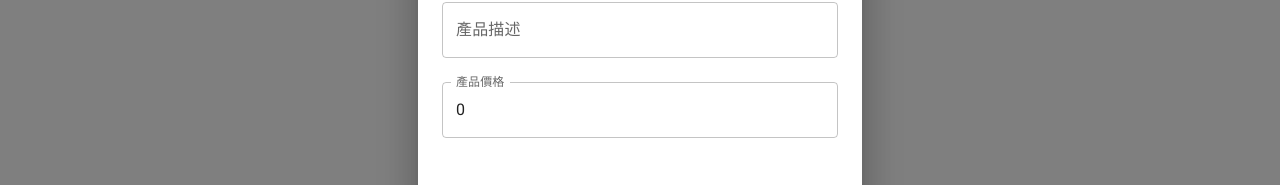
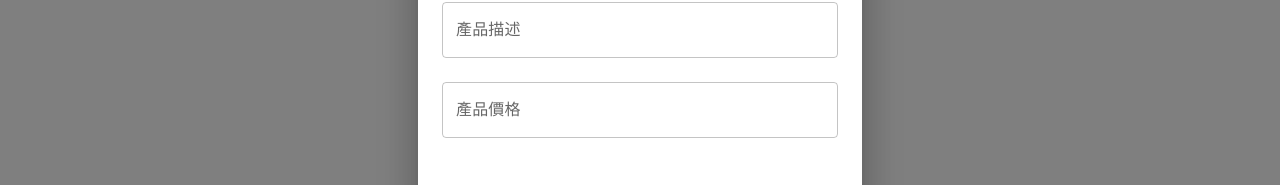
Before and after one commit to EnderWolf50/advanced-web, a Next.js app: page / in a window 1280 px wide. Both pictures are taken after a click on the button "新增商品". Shown: the part 330-515 px from the top of the page. Built offline with nearby package versions, Linux system fonts and the light colour scheme.

Commit message:
refactor: use ref to get input values to avoid unnecessary re-renders

```diff
--- a/components/product-list.tsx
+++ b/components/product-list.tsx
@@ -1,6 +1,6 @@
 "use client";
 
-import { ChangeEvent, useState } from "react";
+import { useRef, useState } from "react";
 import { Delete, Edit } from "@mui/icons-material";
 import {
   Button,
@@ -22,20 +22,18 @@ const initialProducts = [
   { desc: "iPhone X", price: 30000 },
 ];
 
-const initialDialogProduct: {
+const initialDialogState: {
+  open: boolean;
   mode?: "add" | "edit";
   idx: number;
-  desc: string;
-  price: number;
 } = {
+  open: false,
   mode: undefined,
   idx: -1,
-  desc: "",
-  price: 0,
 };
 
 const modeMap: Record<
-  NonNullable<(typeof initialDialogProduct)["mode"]>,
+  NonNullable<(typeof initialDialogState)["mode"]>,
   string
 > = {
   add: "新增商品",
@@ -44,43 +42,36 @@ const modeMap: Record<
 
 export const ProductList = () => {
   const [selected, setSelected] = useState<number>(0);
-  const [open, setOpen] = useState(false);
 
   const [products, setProducts] = useState(initialProducts);
-  const [dialogProduct, setDialogProduct] = useState(initialDialogProduct);
+  const [dialogState, setDialogState] = useState(initialDialogState);
+
+  const descInputRef = useRef<HTMLInputElement | null>(null);
+  const priceInputRef = useRef<HTMLInputElement | null>(null);
 
   const handleClose = () => {
-    setOpen(false);
-    // 重置 dialog 內的欄位，避免沒有新增或編輯就關閉 dialog 後留下上一次的資料
-    setDialogProduct(initialDialogProduct);
+    setDialogState(initialDialogState);
   };
 
-  const handleFieldChange = (e: ChangeEvent<HTMLInputElement>) => {
-    // 如果 input 欄位的 type 為 number，則取用轉為數字後的數值
-    const value =
-      e.target.type !== "number" ? e.target.value : e.target.valueAsNumber;
-    setDialogProduct((prev) => ({ ...prev, [e.target.name]: value }));
-  };
   const handleAddClick = () => {
-    // 開啟 dialog
-    setOpen(true);
-    // 重置 dialog 內的欄位
-    setDialogProduct((prev) => ({ ...prev, mode: "add" }));
+    // 開啟 dialog，設定為模式為新增
+    setDialogState((prev) => ({ ...prev, open: true, mode: "add" }));
   };
   const handleEditClick = (idx: number) => {
-    // 開啟 dialog
-    setOpen(true);
-    // 將該商品的資料填入 dialog 內的欄位
-    setDialogProduct({ mode: "edit", idx, ...products[idx] });
+    // 開啟 dialog，設定為模式為編輯，並指定要編輯的物品 index
+    setDialogState((prev) => ({ ...prev, open: true, mode: "edit", idx }));
   };
-
   const handleDeleteClick = (idx: number) => {
     // 使用 Array.filter 對照是否 "不為" 指定的 index，來過濾出新的陣列
     // 相較於 Array.splice，Array.filter 不會影響原本的陣列，而是返回一個新的陣列
     setProducts((prev) => prev.filter((_, i) => i !== idx));
   };
   const handleDialogProductSubmit = () => {
-    const { mode, idx, ...productInfo } = dialogProduct;
+    const { mode, idx } = dialogState;
+    const productInfo = {
+      desc: descInputRef.current!.value,
+      price: priceInputRef.current!.valueAsNumber,
+    };
 
     if (mode === "add") {
       // 新增商品到 `products` state
@@ -93,13 +84,11 @@ export const ProductList = () => {
         )
       );
     }
-    // 關閉 dialog
-    setOpen(false);
-    // 重置 dialog 內的欄位
-    setDialogProduct(initialDialogProduct);
+    // 重置 dialog state
+    setDialogState(initialDialogState);
   };
 
-  const modeText = dialogProduct.mode ? modeMap[dialogProduct.mode] : "";
+  const modeText = dialogState.mode ? modeMap[dialogState.mode] : "";
 
   return (
     <div>
@@ -139,27 +128,30 @@ export const ProductList = () => {
       <Button variant="contained" onClick={handleAddClick}>
         新增商品
       </Button>
-      <Dialog open={open} onClose={handleClose} maxWidth="xs" fullWidth>
+      <Dialog
+        open={dialogState.open}
+        onClose={handleClose}
+        maxWidth="xs"
+        fullWidth
+      >
         <DialogTitle>{modeText}</DialogTitle>
         <DialogContent>
           <TextField
             label="產品描述"
             variant="outlined"
             name="desc"
-            value={dialogProduct.desc}
-            onChange={handleFieldChange}
             margin="normal"
             fullWidth
+            inputRef={descInputRef}
           />
           <TextField
             label="產品價格"
             variant="outlined"
             name="price"
             type="number"
-            value={dialogProduct.price}
-            onChange={handleFieldChange}
             margin="normal"
             fullWidth
+            inputRef={priceInputRef}
           />
         </DialogContent>
         <DialogActions>
```
